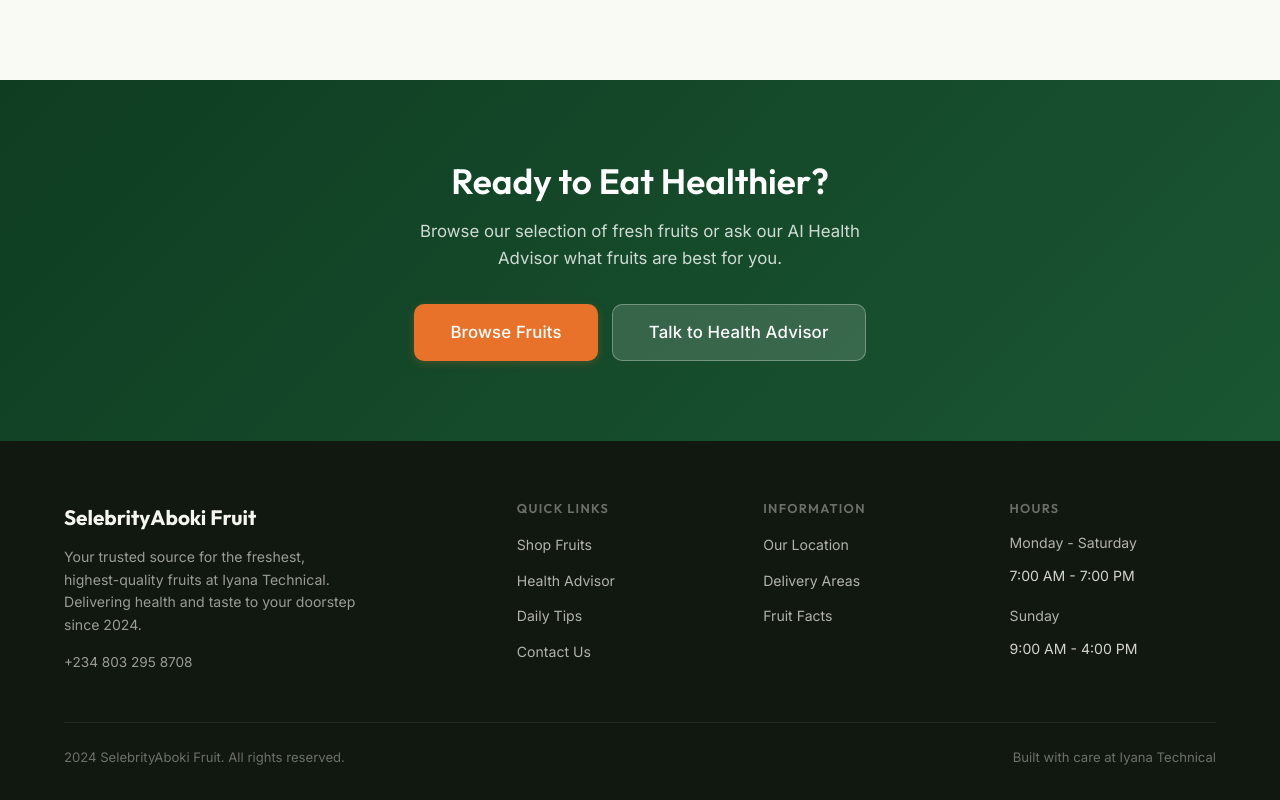
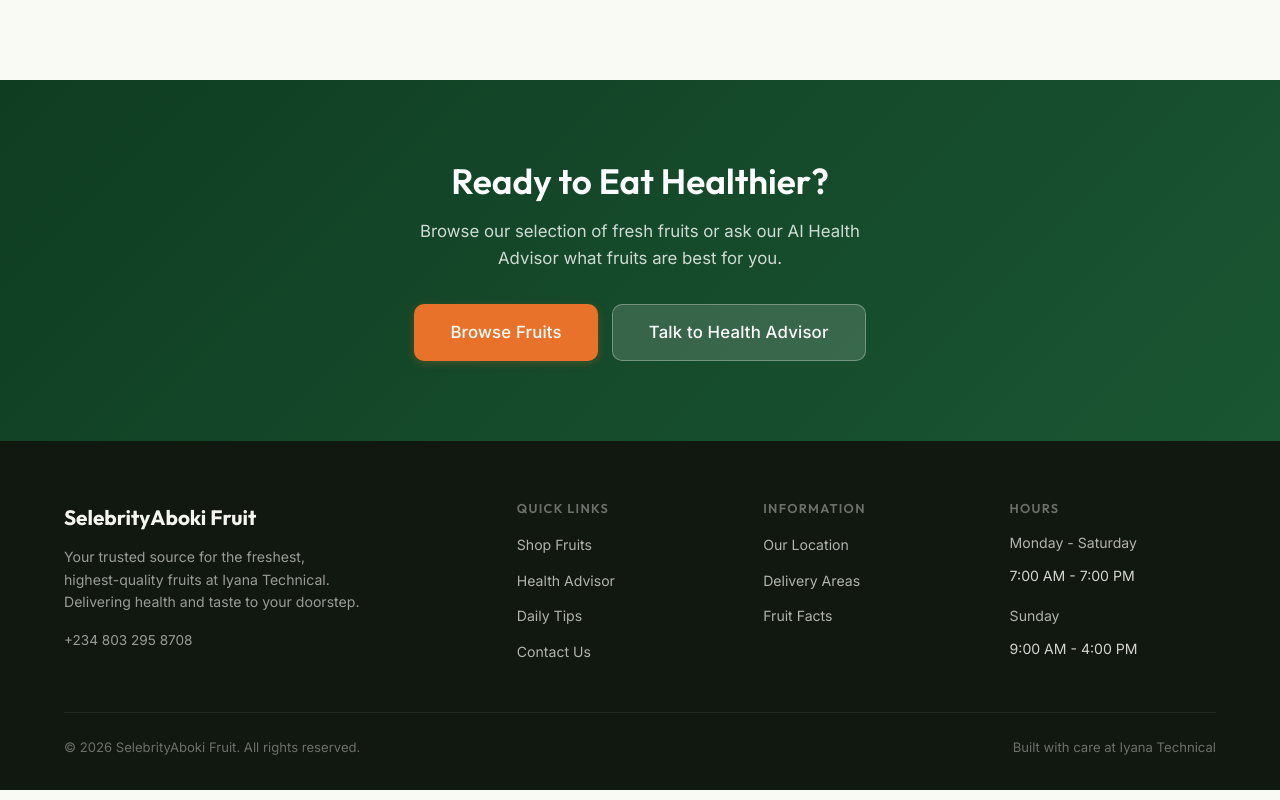
Before and after one commit to dmaximboi/selebrityaboki, a Next.js app in the folder frontend/: page / in a window 1280 px wide. Shown: the part 1942-2742 px from the top of the page. Built offline with nearby package versions, Linux system fonts and the light colour scheme; no server answers.

Commit message:
Update footer year to be dynamic (auto-updates)

```diff
--- a/frontend/src/components/Footer.tsx
+++ b/frontend/src/components/Footer.tsx
@@ -9,7 +9,7 @@ export default function Footer() {
                         <div className="footer-brand-name">SelebrityAboki Fruit</div>
                         <p className="footer-brand-desc">
                             Your trusted source for the freshest, highest-quality fruits at Iyana
-                            Technical. Delivering health and taste to your doorstep since 2024.
+                            Technical. Delivering health and taste to your doorstep.
                         </p>
                         <p style={{ marginTop: 16, fontSize: '0.85rem', color: 'rgba(245,245,240,0.6)' }}>
                             +234 803 295 8708
@@ -47,7 +47,7 @@ export default function Footer() {
                 </div>
 
                 <div className="footer-bottom">
-                    <p>2024 SelebrityAboki Fruit. All rights reserved.</p>
+                    <p>© {new Date().getFullYear()} SelebrityAboki Fruit. All rights reserved.</p>
                     <p>Built with care at Iyana Technical</p>
                 </div>
             </div>
```
